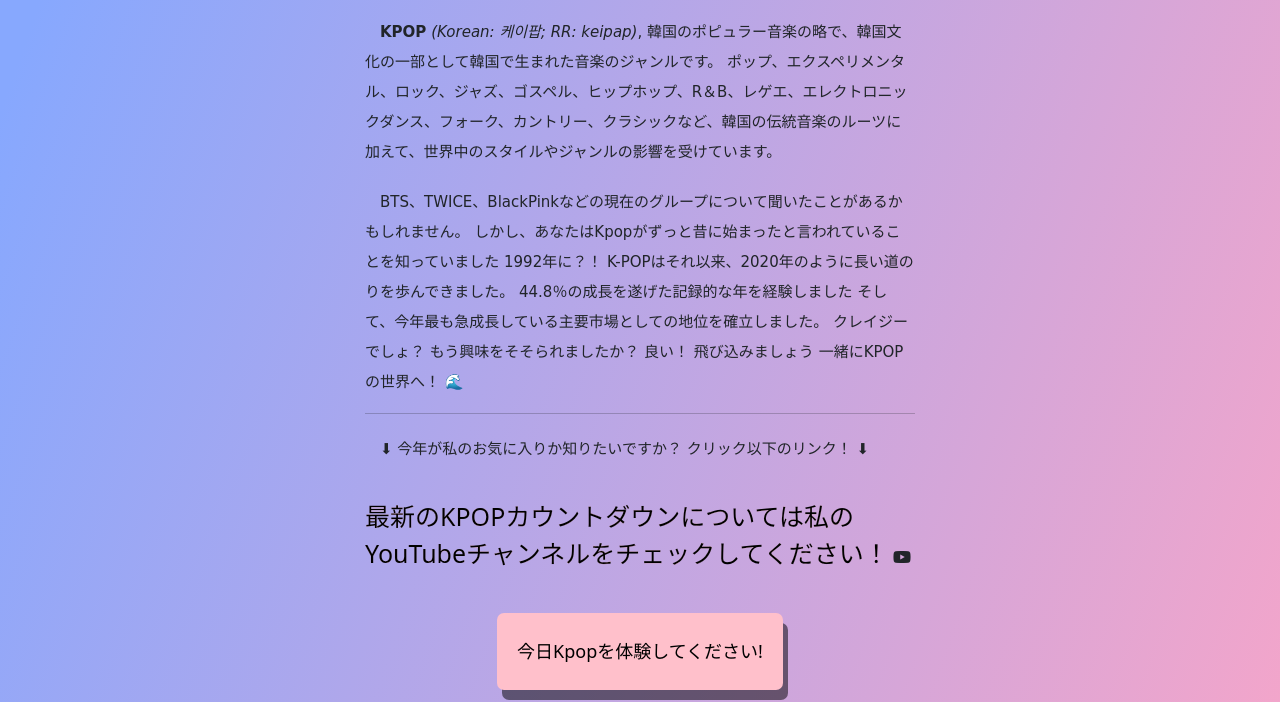
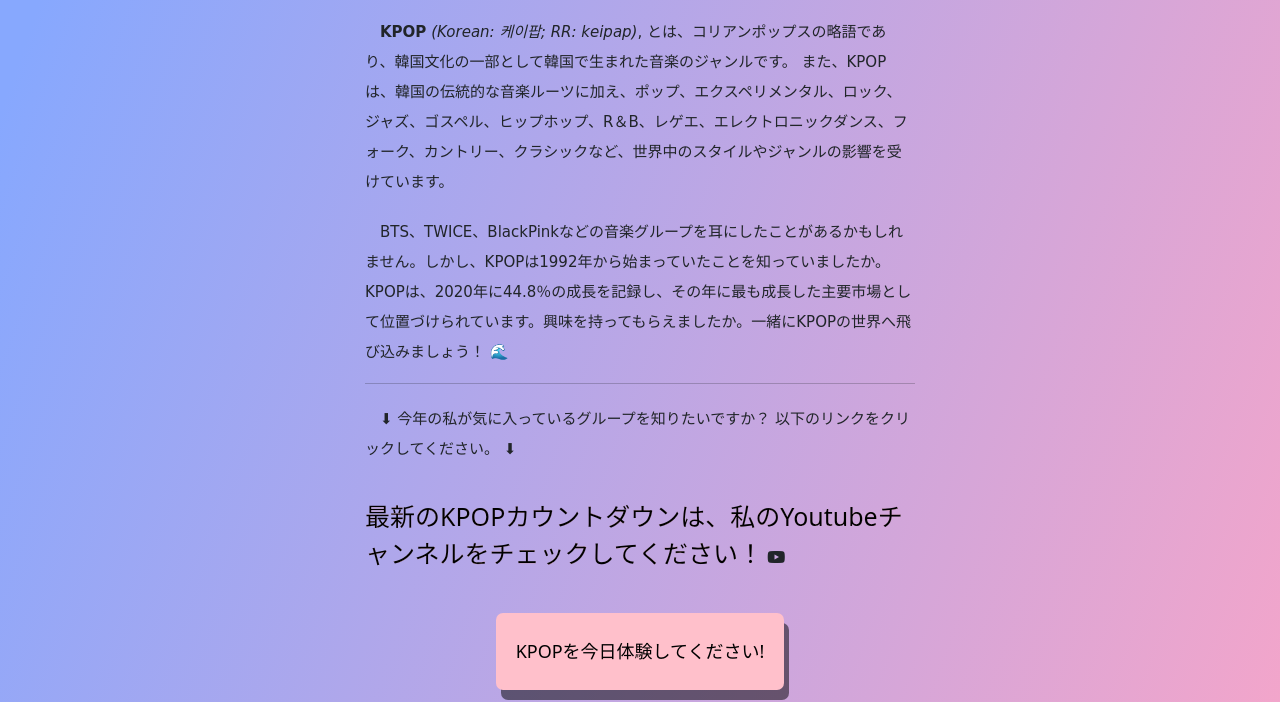
Before and after one commit to KpopMama07/KPOPMAMA07-JP-VERSION, a plain HTML site: page index.html in a window 1280 px wide. Shown: the part 476-1178 px from the top of the page. Drawn offline with nearby package versions, Linux system fonts and the light colour scheme.

Commit message:
Update index.html

```diff
--- a/index.html
+++ b/index.html
@@ -122,21 +122,16 @@
 
       <p>
         <strong>KPOP</strong> <em>(Korean: 케이팝; RR: keipap)</em>,
-        韓国のポピュラー音楽の略で、韓国文化の一部として韓国で生まれた音楽のジャンルです。
-        ポップ、エクスペリメンタル、ロック、ジャズ、ゴスペル、ヒップホップ、R＆B、レゲエ、エレクトロニックダンス、フォーク、カントリー、クラシックなど、韓国の伝統音楽のルーツに加えて、世界中のスタイルやジャンルの影響を受けています。
+        とは、コリアンポップスの略語であり、韓国文化の一部として韓国で生まれた音楽のジャンルです。 また、KPOPは、韓国の伝統的な音楽ルーツに加え、ポップ、エクスペリメンタル、ロック、ジャズ、ゴスペル、ヒップホップ、R＆B、レゲエ、エレクトロニックダンス、フォーク、カントリー、クラシックなど、世界中のスタイルやジャンルの影響を受けています。
       </p>
       <p>
-        BTS、TWICE、BlackPinkなどの現在のグループについて聞いたことがあるかもしれません。
-        しかし、あなたはKpopがずっと昔に始まったと言われていることを知っていました
-        1992年に？！ K-POPはそれ以来、2020年のように長い道のりを歩んできました。
-        44.8％の成長を遂げた記録的な年を経験しました
-        そして、今年最も急成長している主要市場としての地位を確立しました。
-        クレイジーでしょ？ もう興味をそそられましたか？ 良い！ 飛び込みましょう
-        一緒にKPOPの世界へ！ 🌊
+        BTS、TWICE、BlackPinkなどの音楽グループを耳にしたことがあるかもしれません。しかし、KPOPは1992年から始まっていたことを知っていましたか。
+KPOPは、2020年に44.8％の成長を記録し、その年に最も成長した主要市場として位置づけられています。興味を持ってもらえましたか。一緒にKPOPの世界へ飛び込みましょう！
+ 🌊
       </p>
       <hr />
 
-      <p>⬇ 今年が私のお気に入りか知りたいですか？ クリック以下のリンク！ ⬇</p>
+      <p>⬇ 今年の私が気に入っているグループを知りたいですか？ 以下のリンクをクリックしてください。 ⬇</p>
       <br />
       <span>
         <a
@@ -144,9 +139,9 @@
           target="_blank"
           class="youtube"
         >
-          最新のKPOPカウントダウンについては私のYouTubeチャンネルをチェックしてください！</a> <i class="fab fa-youtube"></i>
+          最新のKPOPカウントダウンは、私のYoutubeチャンネルをチェックしてください！</a> <i class="fab fa-youtube"></i>
         </a>
-        <button class="kpop">今日Kpopを体験してください!</button>
+        <button class="kpop">KPOPを今日体験してください!</button>
         <iframe
           width="560"
           height="315"
```
